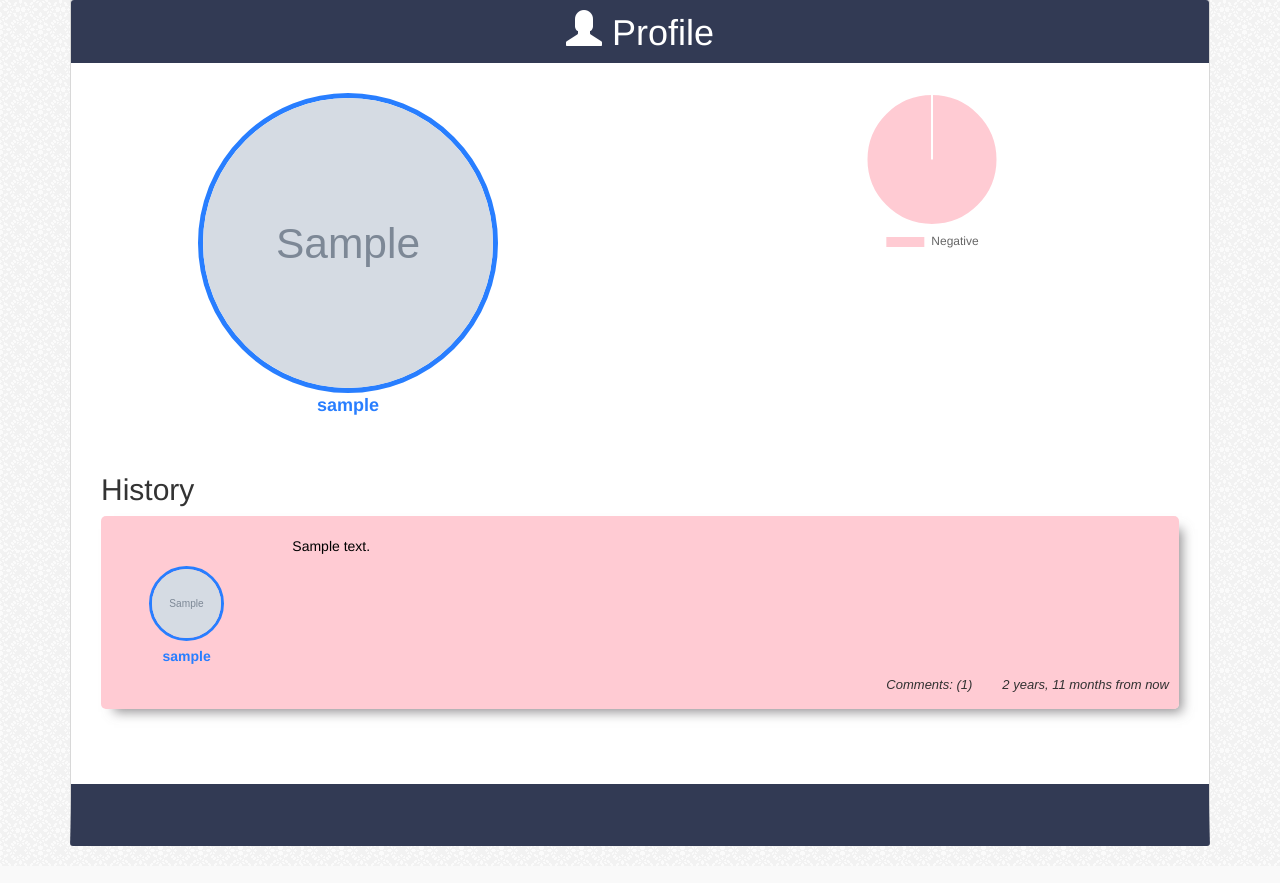
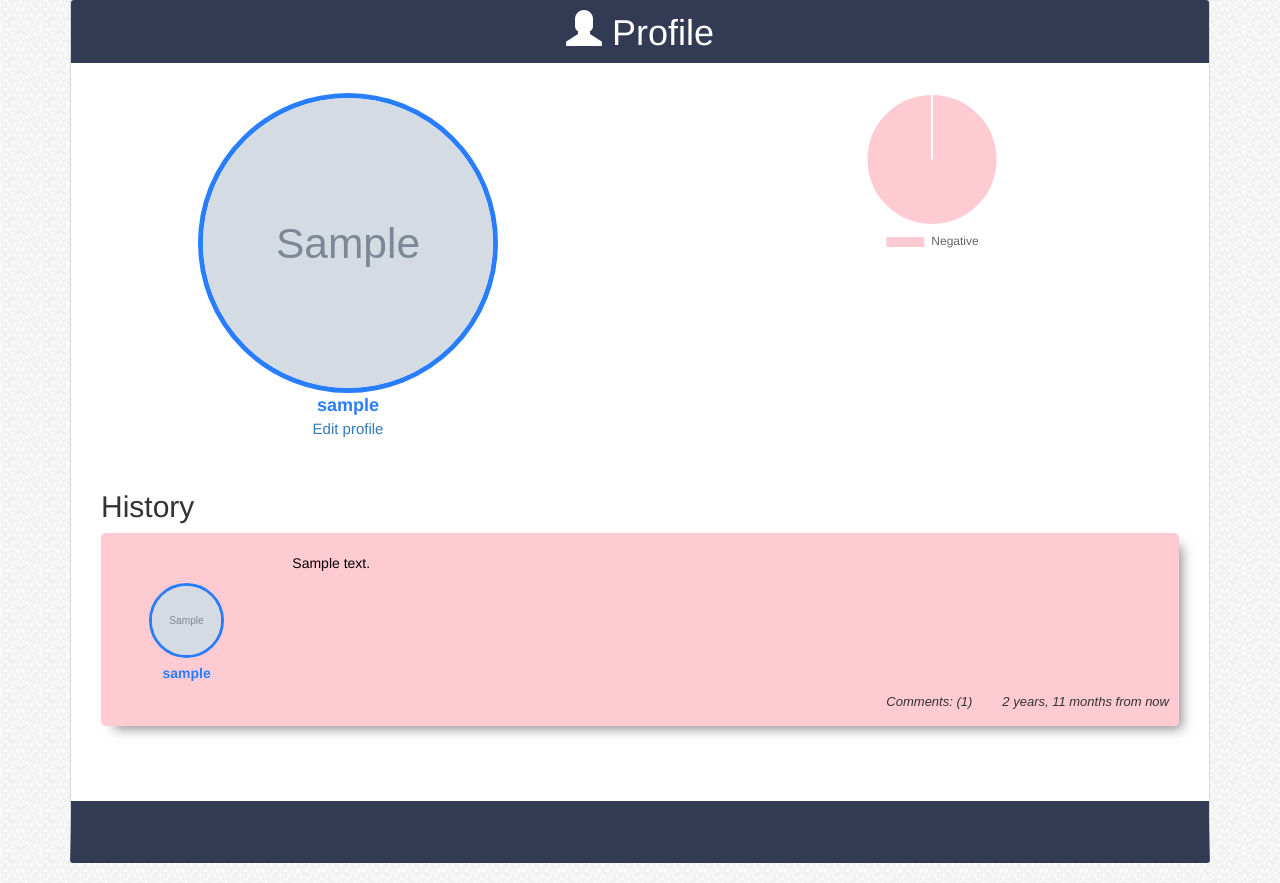
Before and after one commit to dima2395/thoughts, a Django app: page /accounts/profile/1/ in a window 1280 px wide. Shown: the part 71-954 px from the top of the page. Before the commit the page ends 917 px from the top, so only its background shows below. Run offline with Django 3.2, Linux system fonts and the light colour scheme; tables that the repository leaves empty hold one stand-in row (values such as "Sample post"); grey boxes marked "Sample" are stand-in pictures; some libraries are stand-ins or nearby versions.

Commit message:
changed profile update form

```diff
--- a/accounts/views.py
+++ b/accounts/views.py
@@ -8,6 +8,8 @@ from django.contrib.auth.models import User
 from django.core.urlresolvers import reverse, reverse_lazy
 from .forms import ProfileForm
 from django.db.models import Count
+from datetime import date
+from django import forms
 
 
 
@@ -56,12 +58,23 @@ def profile_proxy(request):
 
 def profile_update(request, pk):
   profile = get_object_or_404(Profile, pk=pk)
-  form = ProfileForm(request.POST or None, request.FILES or None, instance=profile)
+  form = ProfileForm(request.POST or None, request.FILES or None, instance=profile, initial={
+                      'year':profile.birthday.year,
+                      'month': profile.birthday.month,
+                      'day': profile.birthday.day
+                    })
 
   if profile.user == request.user:
 
     if form.is_valid():
-      form.save()
+      year = int(form.cleaned_data['year'])
+      month = int(form.cleaned_data['month'])
+      day = int(form.cleaned_data['day'])
+
+      profile = form.save(commit=False)
+      profile.birthday = date(year, month, day)
+      profile.save()
+
       return http.HttpResponseRedirect(profile.get_absolute_url())
 
     return render(request, 'thoughts/profile.html', {'form': form, 'profileUpdate': profile})
--- a/thoughts/static/css/style.css
+++ b/thoughts/static/css/style.css
@@ -236,8 +236,7 @@ body {
   padding: 0px 0px 20px;
   border-radius: 3px;
   border: 1px solid #d8d8d8;
-  border-bottom: 62px solid #323a54;
-  min-height: 800px; }
+  border-bottom: 62px solid #323a54; }
   .profile-page h1 {
     text-align: center;
     margin: 0;
@@ -269,6 +268,10 @@ body {
         color: #ff28e4; }
       .profile-page .avatar .username.m {
         color: #287eff; }
+    .profile-page .avatar a {
+      display: block;
+      font-size: 15px;
+      text-align: center; }
   .profile-page .statistics {
     margin-top: 30px; }
     .profile-page .statistics .chart-wrapper {
--- a/thoughts/static/css/style.scss
+++ b/thoughts/static/css/style.scss
@@ -392,7 +392,6 @@ body {
   border-radius: 3px;
   border: 1px solid #d8d8d8;
   border-bottom: 62px solid $page-border;
-  min-height: 800px;
 
   h1 {
     text-align: center;
@@ -440,6 +439,12 @@ body {
       &.m {
         color: $male-color;
       }
+    }
+
+    a {
+      display: block;
+      font-size: 15px;
+      text-align: center;
     }
   }
 
--- a/thoughts/templates/thoughts/profile.html
+++ b/thoughts/templates/thoughts/profile.html
@@ -20,6 +20,7 @@
           {% endif %}
 
           <form action="{% url "accounts:profile-update" profileUpdate.user.id %}" method="post" enctype="multipart/form-data">
+
             {% include "thoughts/form_template.html" %}
             <button type="submit" class="btn btn-success btn-md">Save</button>
           </form>
@@ -31,6 +32,7 @@
         <div class="avatar col-md-6">
           <img src="{{ profile.avatar.url}}" alt="Avatar" class="{{ profile.gender}}">
           <div class="username {{ profile.gender}}">{{ profile.user.username|default:"" }}</div>
+          <a href="{% url "accounts:profile-update" profile.user.id %}">Edit profile</a>
         </div>
         <div class="statistics col-md-6">
           <div class="chart-wrapper">
--- a/thoughts/templates/thoughts/statistics.html
+++ b/thoughts/templates/thoughts/statistics.html
@@ -10,7 +10,7 @@
     <h1><span class="glyphicon glyphicon-signal" aria-hidden="true"></span> Statistics</h1>
 
     <div class="chart-wrapper">
-      <h2>Week Activity</h2>
+      <h2>Weekly Activity</h2>
       <canvas id="activityChart"></canvas>
     </div>
 
```
Also changed, not shown: accounts/forms.py (+41 -2 lines), 1 other file.
